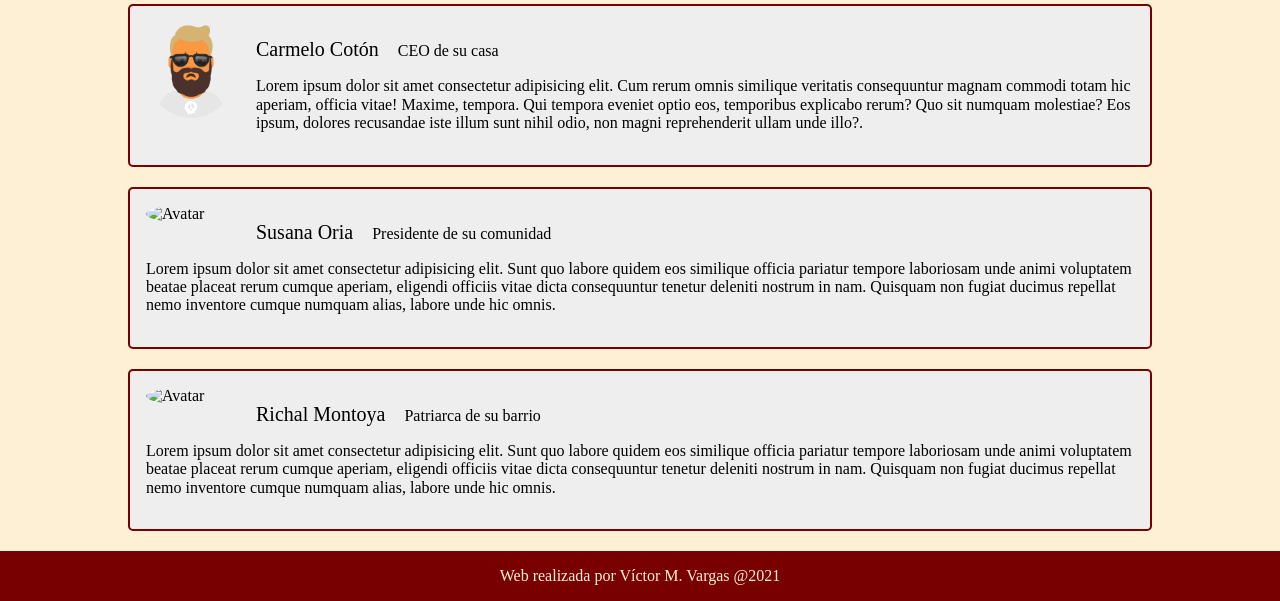
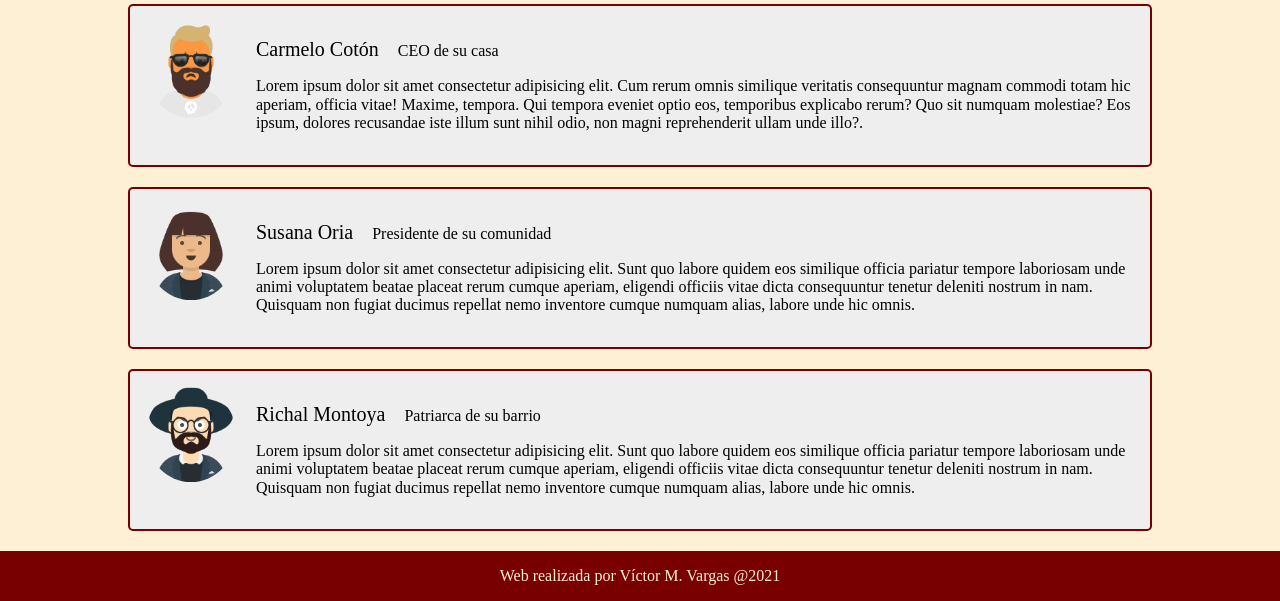
Before and after one commit to VictorMaVargas/Portfolio, a plain HTML site: page proyectos.html in a window 1280 px wide. Shown: the part 470-1071 px from the top of the page. Drawn offline with Linux system fonts and the light colour scheme; the site is published under a folder, as on GitHub Pages, so addresses that start at the root find nothing; a web font is replaced by a local one.

Commit message:
imagenes corregidas

```diff
--- a/proyectos.html
+++ b/proyectos.html
@@ -61,12 +61,12 @@
 </div>
 
 <div class="contenedor">
-  <img src="/media/avatar(1).png" alt="Avatar" style="width:90px">
+  <img src="media/avatar(1).png" alt="Avatar" style="width:90px">
   <p><span>Susana Oria</span> Presidente de su comunidad</p>
   <p>Lorem ipsum dolor sit amet consectetur adipisicing elit. Sunt quo labore quidem eos similique officia pariatur tempore laboriosam unde animi voluptatem beatae placeat rerum cumque aperiam, eligendi officiis vitae dicta consequuntur tenetur deleniti nostrum in nam. Quisquam non fugiat ducimus repellat nemo inventore cumque numquam alias, labore unde hic omnis.</p>
 </div>
 <div class="contenedor">
-  <img src="/media/avatar(3).png" alt="Avatar" style="width:90px">
+  <img src="media/avatar(3).png" alt="Avatar" style="width:90px">
   <p><span>Richal Montoya</span> Patriarca de su barrio</p>
   <p>Lorem ipsum dolor sit amet consectetur adipisicing elit. Sunt quo labore quidem eos similique officia pariatur tempore laboriosam unde animi voluptatem beatae placeat rerum cumque aperiam, eligendi officiis vitae dicta consequuntur tenetur deleniti nostrum in nam. Quisquam non fugiat ducimus repellat nemo inventore cumque numquam alias, labore unde hic omnis.</p>
 </div>
```
